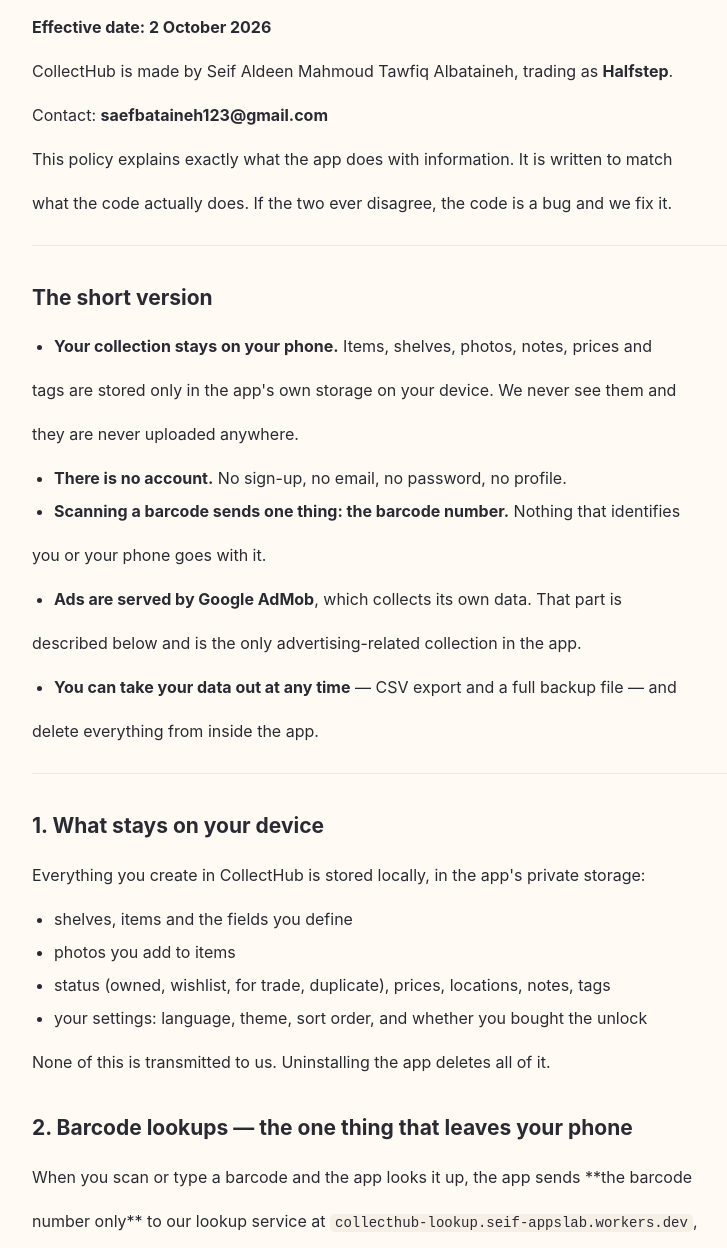
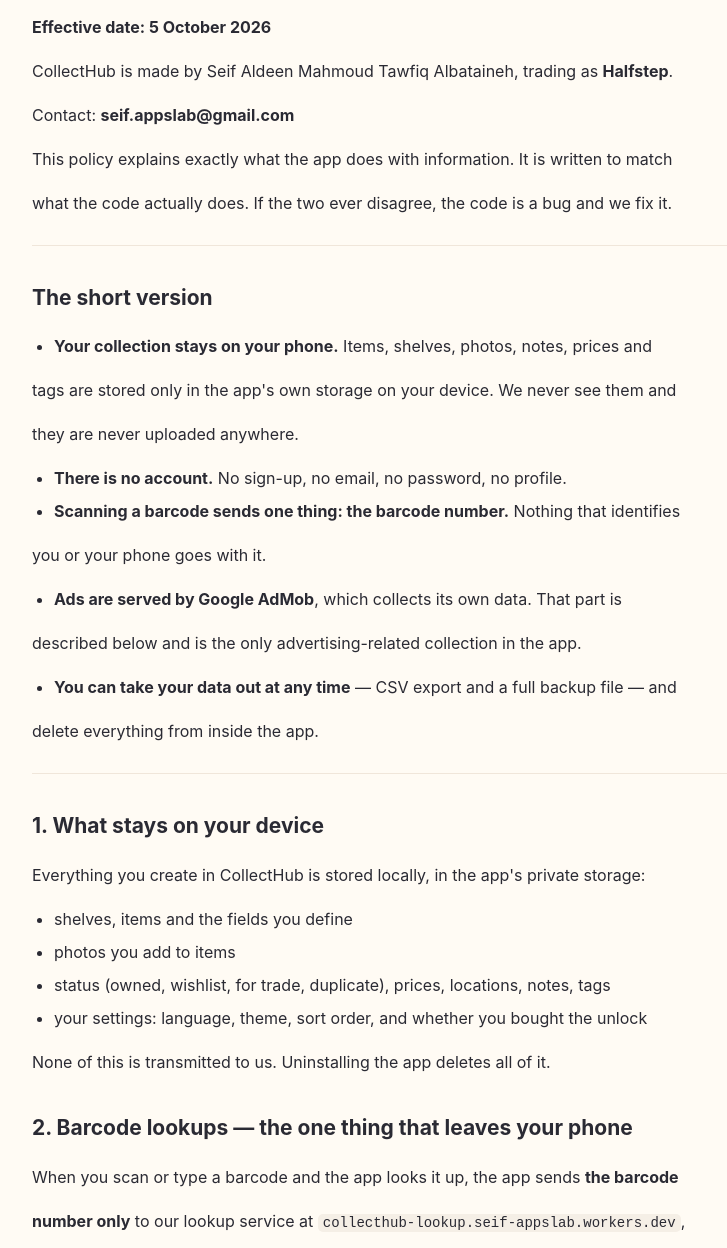
Before and after one commit to halfstep-apps/halfstep-apps.github.io, a plain HTML site: page collecthub-privacy.html in a window 1280 px wide. Shown: the part 92-1340 px from the top of the page, without its empty margins (228-955 px from the left). Drawn offline with Linux system fonts and the light colour scheme.

Commit message:
Update contact information and effective date

```diff
--- a/collecthub-privacy.html
+++ b/collecthub-privacy.html
@@ -15,10 +15,10 @@
 </style></head><body>
 <h1>CollectHub — Privacy Policy</h1>
 
-<p><strong>Effective date: 2 October 2026</strong></p>
+<p><strong>Effective date: 5 October 2026</strong></p>
 
 <p>CollectHub is made by Seif Aldeen Mahmoud Tawfiq Albataineh, trading as <strong>Halfstep</strong>.</p>
-<p>Contact: <strong>saefbataineh123@gmail.com</strong></p>
+<p>Contact: <strong>seif.appslab@gmail.com</strong></p>
 
 <p>This policy explains exactly what the app does with information. It is written to match</p>
 <p>what the code actually does. If the two ever disagree, the code is a bug and we fix it.</p>
@@ -63,8 +63,8 @@
 
 <h2>2. Barcode lookups — the one thing that leaves your phone</h2>
 
-<p>When you scan or type a barcode and the app looks it up, the app sends **the barcode</p>
-<p>number only** to our lookup service at <code>collecthub-lookup.seif-appslab.workers.dev</code>,</p>
+<p>When you scan or type a barcode and the app looks it up, the app sends <strong>the barcode</strong></p>
+<p><strong>number only</strong> to our lookup service at <code>collecthub-lookup.seif-appslab.workers.dev</code>,</p>
 <p>hosted on Cloudflare.</p>
 
 <ul>
@@ -173,6 +173,6 @@
 
 <h2>10. Contact</h2>
 
-<p>Seif Aldeen Mahmoud Tawfiq Albataineh, trading as Halfstep — <strong>saefbataineh123@gmail.com</strong></p>
+<p>Seif Aldeen Mahmoud Tawfiq Albataineh, trading as Halfstep — <strong>seif.appslab@gmail.com</strong></p>
 
 </body></html>
```
